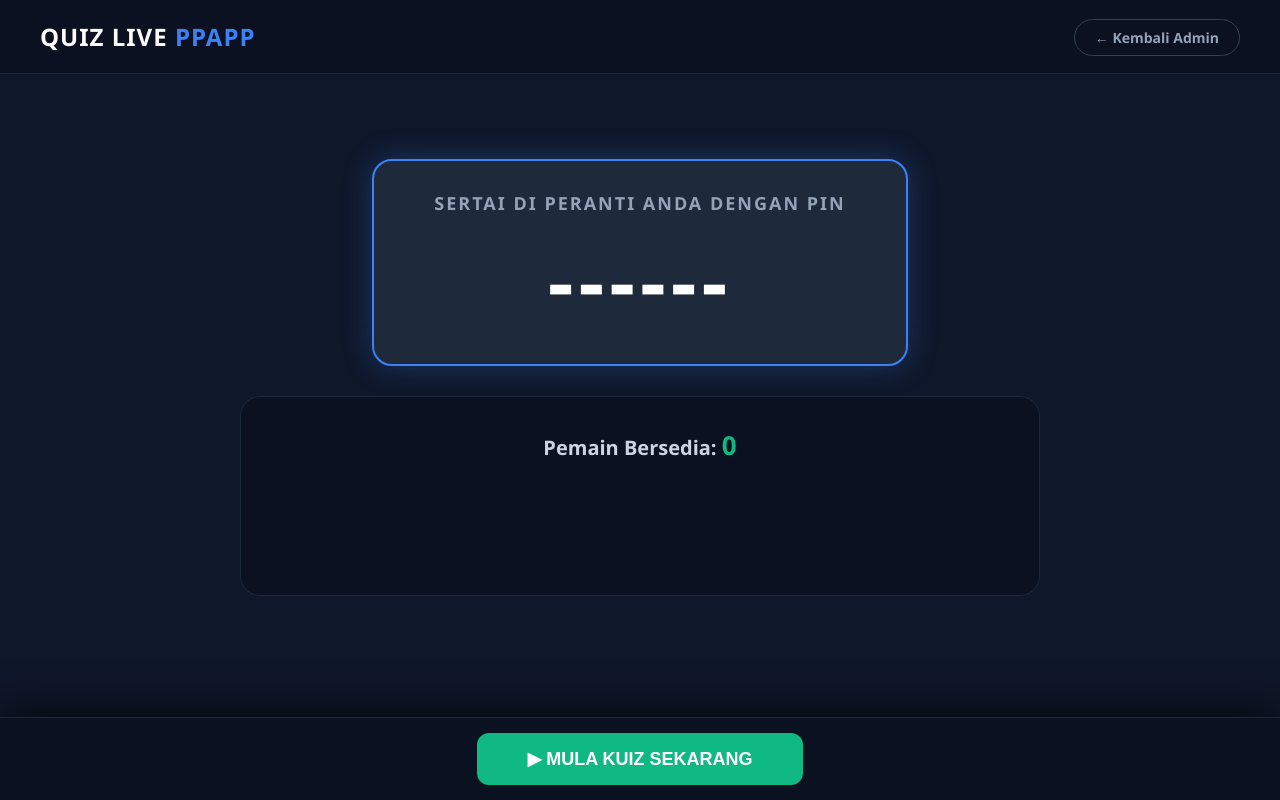
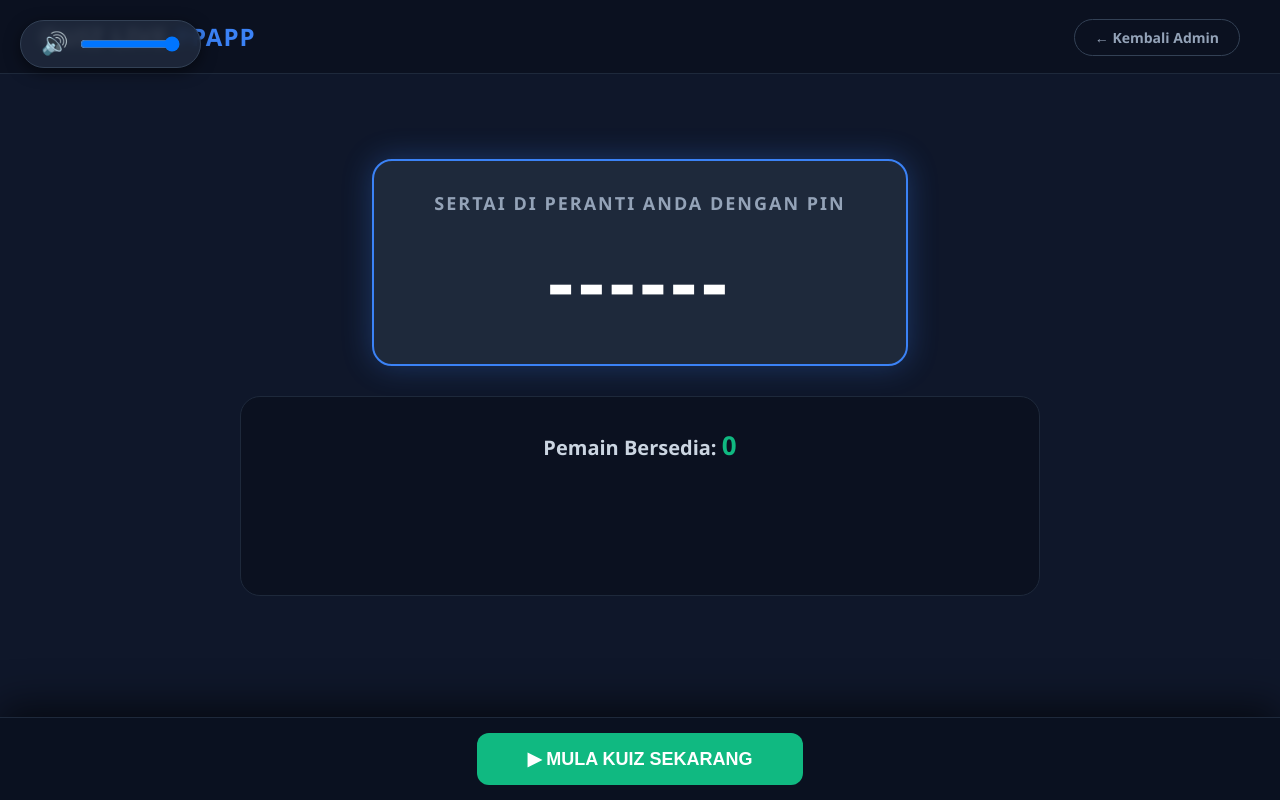
Before and after one commit to ICTPPAPP/quiz-live-ppapp, a plain HTML site: page host.html in a window 1280 px wide. Drawn offline with Linux system fonts and the light colour scheme.

Commit message:
Add audio control UI elements to host.html

```diff
--- a/host.html
+++ b/host.html
@@ -59,6 +59,11 @@
 </head>
 <body>
 
+<!-- KAWALAN AUDIO HOS (V5.9) -->
+<div id="audioControls" style="position:fixed; top:20px; left:20px; z-index:9999; display:flex; align-items:center; gap:12px; background:rgba(30,41,59,0.9); padding:10px 20px; border-radius:30px; backdrop-filter:blur(5px); border:1px solid #334155; box-shadow:0 4px 15px rgba(0,0,0,0.5);">
+  <button id="muteBtn" style="background:none;border:none;color:white;font-size:22px;cursor:pointer;transition:0.2s;" title="Mute/Unmute">🔊</button>
+  <input type="range" id="volSlider" min="0" max="1" step="0.05" value="1" style="cursor:pointer; width:100px;">
+</div>
 <header>
   <div class="brand">QUIZ LIVE <span>PPAPP</span></div>
   <div class="header-right"><a href="admin.html" class="btn-outline">← Kembali Admin</a></div>
```
